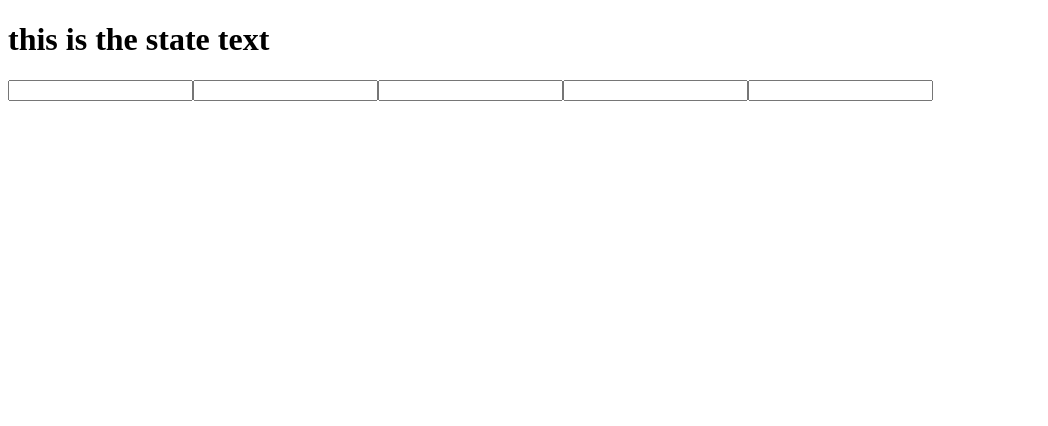
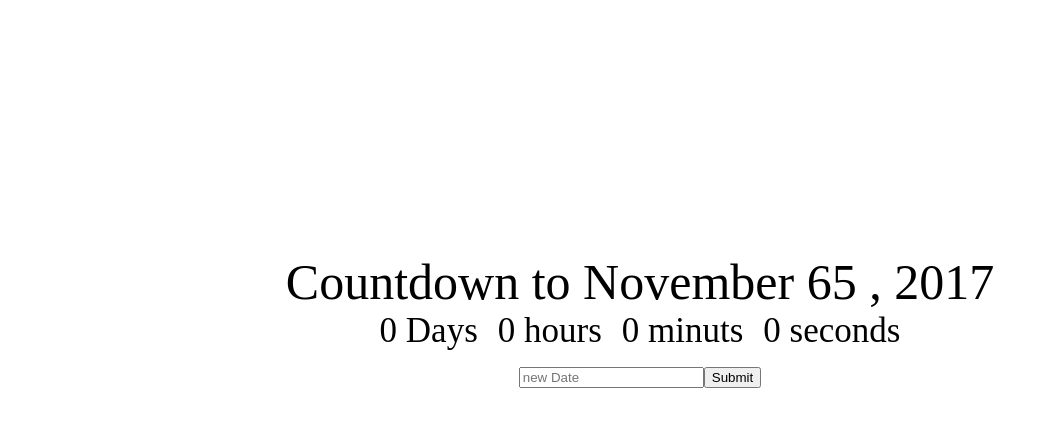
Before and after one commit to maliaaska/Start-Using-React, a React (Create React App) app: page / in a window 1280 px wide. Shown: the top 426 px of the page, without its empty margins (0-1048 px from the left). Built offline with nearby package versions, Linux system fonts and the light colour scheme.

Commit message:
building Countdown clock App

```diff
--- /dev/null
+++ b/src/App.css
@@ -0,0 +1,16 @@
+.App {
+    text-align: center;
+    font-size: 35px;
+    margin-top: 20%;
+}
+
+.App-title {
+    font-size:50px;
+
+}
+
+.Clock-hours, .Clock-days, .Clock-minuts, .Clock-seconds {
+    display: inline;
+    margin: 10px;
+
+}
--- a/src/App.js
+++ /dev/null
@@ -1,40 +0,0 @@
-import React from 'react';
-import PropTypes from 'prop-types';
-class App extends React.Component {
-  constructor() {
-    super();
-    this.state = {
-      txt: "this is the state text",
-      cat: 0
-    }
-  }
-  update ( e ) {
-
-    this.setState ({txt: e.target.value})
-  }
-  render() {
-    return (
-      <div>
-        <h1>{this.state.txt}</h1>
-       <Widget update={this.update.bind(this)} />
-       <Widget update={this.update.bind(this)} />
-       <Widget update={this.update.bind(this)} />
-       <Widget update={this.update.bind(this)} />
-       <Widget update={this.update.bind(this)} />
-
-      </div>
-    )
-  }
-}
-
-const Widget =  (props) =>
-  <input type="text"
-  onChange={props.update}/>
-
-export default App
-
-//     let txt = this.props.txt     let cat = this.props.cat;     return ( <div>
-//         <h1>{txt}</h1>         <h1>{cat}</h1>       </div>     )   } const
-// App = () => <div> <h1>HELLO STATELESS</h1> <p>hheehheheehh</p> </div>
-// App.propTypes = {   txt: PropTypes.string,   cat: PropTypes.number.isRequired
-// } App.defaultProps = {   txt: " this is the default txt"
--- /dev/null
+++ b/src/App.jsx
@@ -0,0 +1,38 @@
+import React,  { Component } from 'react';
+import Clock from './Clock';
+import './App.css';
+
+class App extends Component {
+    constructor(props) {
+        super(props);
+        this.state = {
+            deadline: "November 65 , 2017",
+            newDeadline: ''
+        }
+    }
+
+    changeDeadline(){
+        console.log('state', this.state);
+        this.setState({deadline: this.state.newDeadline})
+    }
+    render() {
+        return (
+        <div className="App">
+            <div className="App-title"> Countdown to {this.state.deadline}</div>
+            <Clock
+            deadline={this.state.deadline} />
+            <div>
+                <input
+                placeholder="new Date"
+                onChange={event => this.setState({newDeadline: event.target.value})}
+
+                />
+                <button onClick={() => this.changeDeadline()}>Submit</button>
+            </div>
+
+        </div>
+        )
+    }
+}
+
+export default App;
--- /dev/null
+++ b/src/Clock.jsx
@@ -0,0 +1,26 @@
+import React, { Component } from 'react';
+
+import './App.css';
+
+class Clock extends Component {
+    constructor(props){
+        super(props);
+        this.state ={
+            days: 0,
+            hours: 0,
+            minutes: 0,
+            seconds: 0
+        }
+        console.log('this.props', this.props)
+    }
+    render (){
+        return(<div>
+            <div className="Clock-days">{this.state.days} Days</div>
+            <div className="Clock-hours">{this.state.hours} hours</div>
+            <div className="Clock-minuts">{this.state.minutes} minuts</div>
+            <div className="Clock-seconds">{this.state.seconds} seconds</div>
+        </div>)
+
+    }
+}
+export default Clock;
--- a/src/index.js
+++ b/src/index.js
@@ -3,6 +3,6 @@
 import App from './App';
 
 ReactDOM.render(
-    <App cat={5} txt='this is the props value'/>,
-     document.getElementById('root')
+   <App />,
+    document.getElementById('root')
 );
```
